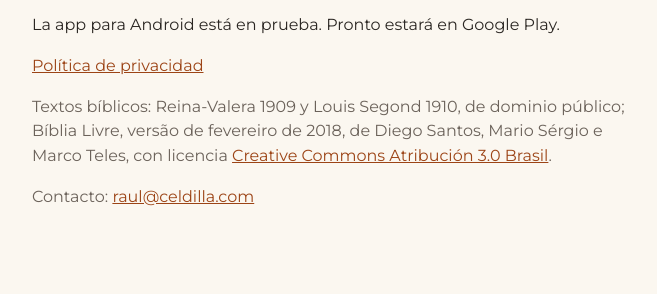
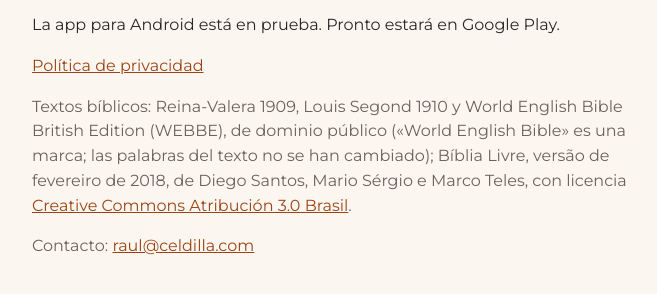
Before and after one commit to mramirezraul71/celdilla-carta-web, a plain HTML site: page index.html in a window 1280 px wide. Shown: the part 252-546 px from the top of the page, without its empty margins (304-961 px from the left). Drawn offline with Linux system fonts and the light colour scheme; a web font is replaced by a local one.

Commit message:
README y portada: las cartas en ingles y el credito de la World English Bible British Edition (WEBBE) (O-231, O-235, D-421)
README: cartas/en junto a pt y fr, con la WEBBE; la King James sigue a la espera del permiso de Cambridge. Portada: la WEBBE entre los textos biblicos de dominio publico, con la nota de su marca («World English Bible» es una marca; las palabras del texto no se han cambiado), como el credito de la app.

Co-Authored-By: Claude Opus 5.5 <noreply@anthropic.com>

```diff
--- a/index.html
+++ b/index.html
@@ -16,7 +16,7 @@
     <p>Cada mañana, una carta con un versículo de la Biblia, una reflexión y una oración. Toda la Biblia sin conexión y con buscador. Gratis, sin cuenta y sin anuncios.</p>
     <p>La app para Android está en prueba. Pronto estará en Google Play.</p>
     <p><a href="privacidad.html">Política de privacidad</a></p>
-    <p class="suave">Textos bíblicos: Reina-Valera 1909 y Louis Segond 1910, de dominio público; Bíblia Livre, versão de fevereiro de 2018, de Diego Santos, Mario Sérgio e Marco Teles, con licencia <a href="https://creativecommons.org/licenses/by/3.0/br/">Creative Commons Atribución 3.0 Brasil</a>.</p>
+    <p class="suave">Textos bíblicos: Reina-Valera 1909, Louis Segond 1910 y World English Bible British Edition (WEBBE), de dominio público («World English Bible» es una marca; las palabras del texto no se han cambiado); Bíblia Livre, versão de fevereiro de 2018, de Diego Santos, Mario Sérgio e Marco Teles, con licencia <a href="https://creativecommons.org/licenses/by/3.0/br/">Creative Commons Atribución 3.0 Brasil</a>.</p>
     <p class="suave">Contacto: <a href="mailto:raul@celdilla.com">raul@celdilla.com</a></p>
   </main>
 </body>
```
Also changed, not shown: 1 other file.
